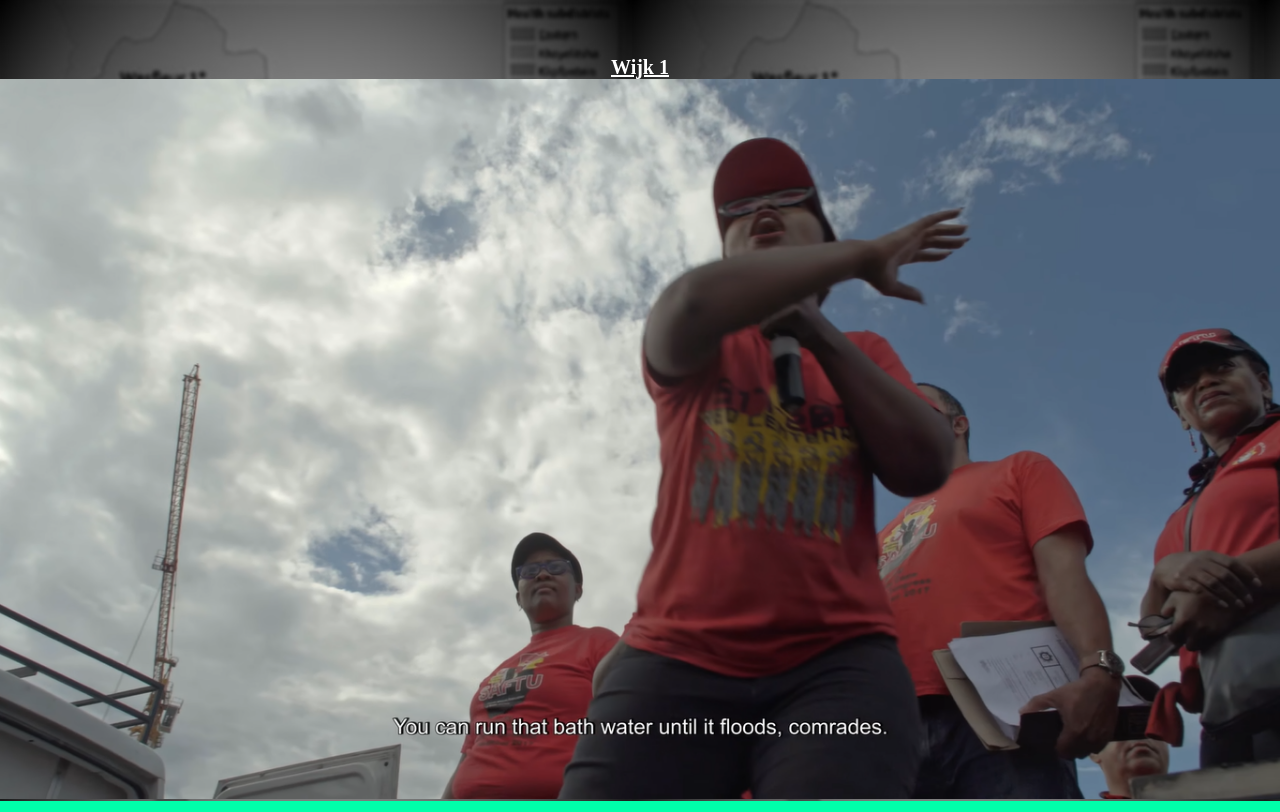
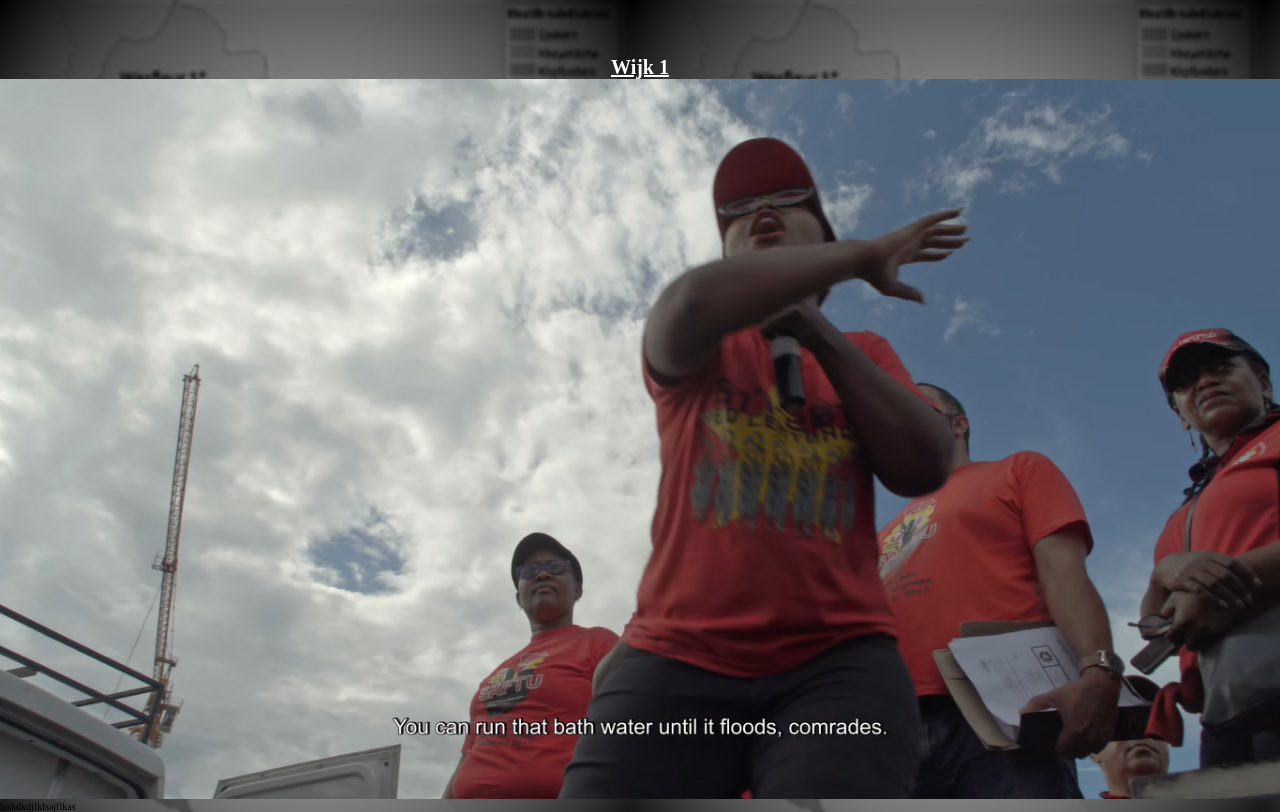
Before and after one commit to Niels-Rijnders/IPMEDT2_HER, a plain HTML site: page wijk_1.html in a window 1280 px wide. Drawn offline with Linux system fonts and the light colour scheme.

Commit message:
figcaption en comment toegevoegd

```diff
--- a/wijk_1.html
+++ b/wijk_1.html
@@ -13,6 +13,9 @@
     <h1 class="intro_titel"><u>Wijk 1</u></h1>
     <figure class="wijk_1_figure">
         <img class="wijk_1_foto" id="wijk1_foto_js" src="img/demonstratie foto's/protest_1.png" alt="foto van demonstratie in Kaapstad">
+        <!--de figcaption kan ook nog aangepast worden per foto waarschijnlijk de subtitels
+        en dat kan op dezelfde manier als de p op main.html-->
+        <figcaption id="wijk1_figcaption_js">laskdkdjfklsajflkas</figcaption>
     </figure>
     <script type="text/javascript" src="js/main.js"></script>
 </body>
```
